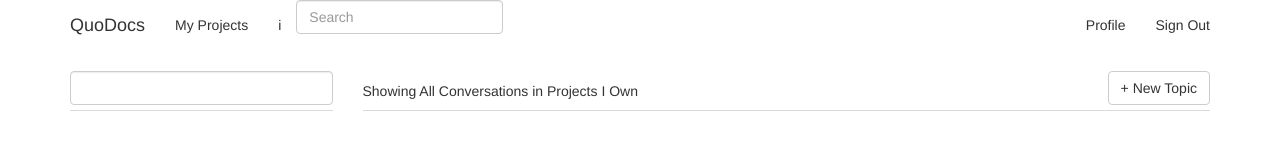
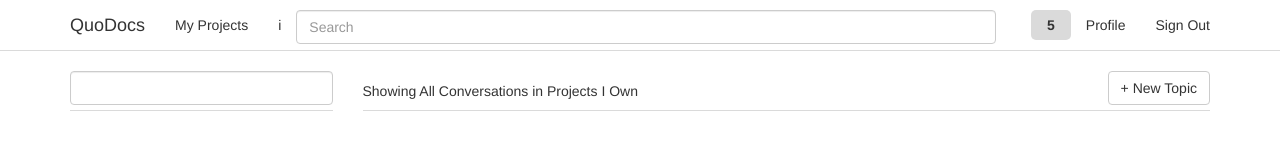
Before and after one commit to ryansukale/QuoDocs, a website: page public/home.html in a window 1280 px wide. Drawn offline with Linux system fonts and the light colour scheme; no server answers; files whose address does not match are found by name.

Commit message:
Added basic layout for main menu

```diff
--- /dev/null
+++ b/public/css/mainmenu.css
@@ -0,0 +1,16 @@
+#searchMain{
+	width:700px;
+}
+
+.totalPoints{
+	background-color:#dadada;
+	width:40px;
+	height:30px;
+	text-align:center;
+	line-height:30px;
+	border-radius:5px;
+}
+
+.navbar{
+	border-bottom:1px solid #dadada;
+}
--- a/public/home.html
+++ b/public/home.html
@@ -19,6 +19,7 @@
 
 	<!-- Moving the utils stylesheet to the bottom -->
 	<link rel="stylesheet" href="css/utils.css">
+	<link rel="stylesheet" href="css/mainmenu.css">
 
 	<style>
 			body {
@@ -52,15 +53,16 @@
 					</li>
 					<li>
 						<form role="form" action="/search">
-							<div class="form-group">
-								<input type="search" class="form-control" id="search" placeholder="Search	">
-							</div>
+								<input type="search" class="form-control mt-10" id="searchMain" placeholder="Search	">
 						</form>
 					</li>
 				</ul>
 				<ul class="nav navbar-nav navbar-right">
-					<li><a href="http://expo.getbootstrap.com" onclick="_gaq.push(['_trackEvent', 'Navbar', 'Community links', 'Expo']);">Profile</a></li>
-					<li><a href="http://blog.getbootstrap.com" onclick="_gaq.push(['_trackEvent', 'Navbar', 'Community links', 'Blog']);">Sign Out</a></li>
+					<li class=" mt-10">
+						<div class="totalPoints b">5</div>
+					</li>
+					<li><a href="" onclick="">Profile</a></li>
+					<li><a href="" onclick="">Sign Out</a></li>
 				</ul>
 			</nav>
 		</div>
--- a/public/js/topic.js
+++ b/public/js/topic.js
@@ -133,7 +133,7 @@
 
 			$responseItem.find('.tag-list').addClass('hidden');
 
-			return false;
+			e.preventDefault();
 		});
 
 		$responseItem.find('.tag-update-actions').on('click',function(e){
@@ -383,6 +383,8 @@
 									.prepend(tmpl.audioResponse(response.responseDtls));
 								var $newResponse = $('.response-details .other-responses').children().eq(0);
 
+								bindResponseHandlers($newResponse);
+
 								$newResponse.find('.notifications').removeClass('hidden')
 									.children('.new').removeClass('hidden');
 
--- a/routes/responses.js
+++ b/routes/responses.js
@@ -217,7 +217,7 @@
 		currentResponse.tags=newTags;
 
 		//At the moment, only supports updating tags for dynamic responses
-		fs.writeFileSync(dynamicResponsesFilePath, JSON.stringify(allResponses));
+		fs.writeFileSync(dynamicResponsesFilePath, JSON.stringify(dynamicResponses));
 
 		res.json(currentResponse);
 
```
